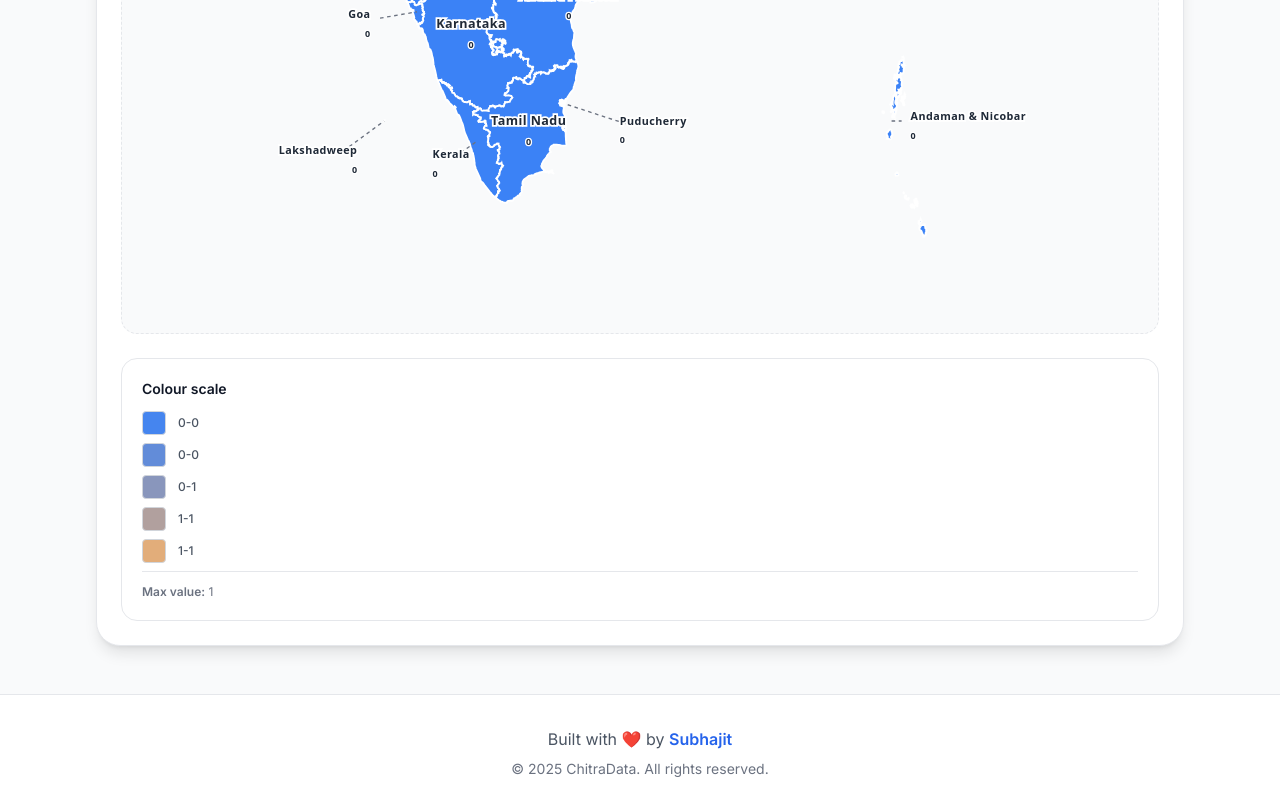
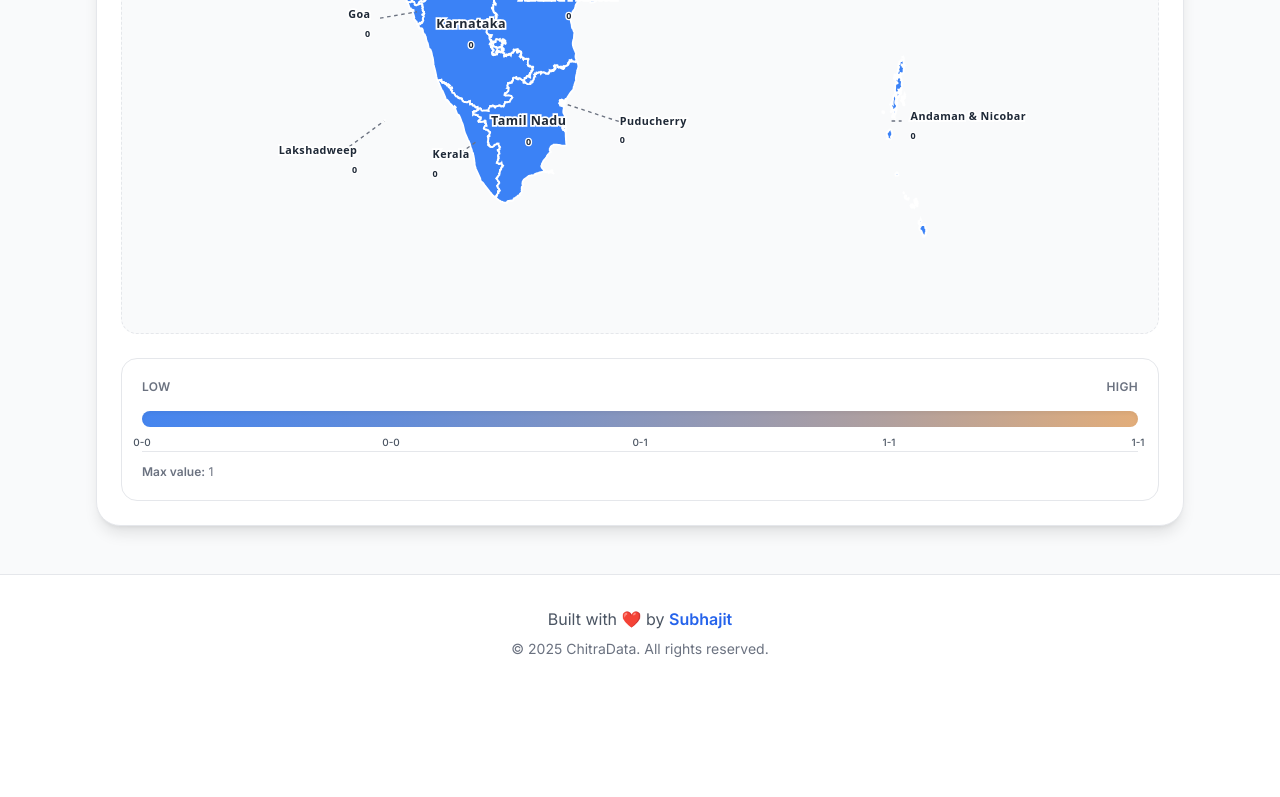
Before and after one commit to subhajitlucky/chitraData, a React (Vite) app: page /map in a window 1280 px wide. Shown: the part 2467-3264 px from the top of the page. After the commit the page ends 3182 px from the top, so only its background shows below. Built offline with nearby package versions, Linux system fonts and the light colour scheme.

Commit message:
improved map

```diff
--- a/src/components/IndiaMapPageClean.tsx
+++ b/src/components/IndiaMapPageClean.tsx
@@ -185,6 +185,9 @@ const computeAutoConnectorOffset = (
 
 const getValueLineOffset = (meta: LabelMeta) => Math.max(meta.fontSize * 0.9, 10);
 
+const MAP_BASE_WIDTH = 1000;
+const MAP_BASE_HEIGHT = 1100;
+
 const IndiaMapPageClean = () => {
   const [mapData, setMapData] = useState<StateData[]>(
     INDIAN_STATES.map(state => ({
@@ -345,6 +348,49 @@ const IndiaMapPageClean = () => {
       const svgClone = svgRef.current.cloneNode(true) as SVGSVGElement;
       svgClone.setAttribute('width', width.toString());
       svgClone.setAttribute('height', height.toString());
+      svgClone.setAttribute('preserveAspectRatio', 'xMidYMid meet');
+
+      const exportScale = width / MAP_BASE_WIDTH;
+
+      const scaleNumericString = (value: string, factor: number) => {
+        const match = value.match(/(-?\\d*\\.?\\d+)([a-z%]*)/i);
+        if (!match) {
+          return value;
+        }
+        const [, numberPart, unit] = match;
+        const parsed = parseFloat(numberPart);
+        if (!Number.isFinite(parsed)) {
+          return value;
+        }
+        const scaledNumber = parseFloat((parsed * factor).toFixed(2));
+        return `${scaledNumber}${unit}`;
+      };
+
+      const scaleStyleProperty = (selector: string, property: string, factor: number) => {
+        svgClone.querySelectorAll<SVGElement>(selector).forEach((element) => {
+          const current = element.style.getPropertyValue(property);
+          if (current) {
+            element.style.setProperty(property, scaleNumericString(current, factor));
+          }
+        });
+      };
+
+      const scaleAttribute = (selector: string, attribute: string, factor: number) => {
+        svgClone.querySelectorAll<SVGElement>(selector).forEach((element) => {
+          const current = element.getAttribute(attribute);
+          if (current) {
+            element.setAttribute(attribute, scaleNumericString(current, factor));
+          }
+        });
+      };
+
+      scaleAttribute('[data-export-role=\"map-title\"]', 'font-size', exportScale);
+      scaleAttribute('[data-export-role=\"map-source\"]', 'font-size', exportScale);
+      scaleStyleProperty('[data-export-role=\"state-label-name\"]', 'font-size', exportScale);
+      scaleStyleProperty('[data-export-role=\"state-label-value\"]', 'font-size', exportScale);
+      scaleStyleProperty('[data-export-role=\"state-connector\"]', 'stroke-width', exportScale);
+      scaleAttribute('[data-export-role=\"state-path\"]', 'stroke-width', exportScale);
+
 
       const svgData = new XMLSerializer().serializeToString(svgClone);
       const canvas = document.createElement('canvas');
@@ -365,7 +411,9 @@ const IndiaMapPageClean = () => {
           ctx.imageSmoothingQuality = 'high';
 
           // Draw the image
-          ctx.drawImage(img, 0, 0, width, height);
+          const marginX = Math.round(width * 0.045);
+          const marginY = Math.round(height * 0.05);
+          ctx.drawImage(img, marginX, marginY, width - marginX * 2, height - marginY * 2);
         }
 
         // Export as PNG with maximum quality
@@ -415,6 +463,25 @@ const IndiaMapPageClean = () => {
   };
 
   const colorScaleRanges = generateColorScaleLegend();
+  const legendGradientStops =
+    colorScaleRanges.length > 1
+      ? colorScaleRanges
+          .map((range, index) => {
+            const position =
+              colorScaleRanges.length === 1
+                ? 0
+                : (index / (colorScaleRanges.length - 1)) * 100;
+            return `${range.color} ${position}%`;
+          })
+          .join(', ')
+      : `${colorScaleRanges[0]?.color ?? '#e5e7eb'} 0%`;
+  const legendTickPositions = colorScaleRanges.map((range, index) => ({
+    label: range.label,
+    position:
+      colorScaleRanges.length === 1
+        ? 0
+        : (index / (colorScaleRanges.length - 1)) * 100
+  }));
 
   // Load and render map with D3
   useEffect(() => {
@@ -435,14 +502,15 @@ const IndiaMapPageClean = () => {
         const svg = d3.select(svgRef.current);
         svg.selectAll('*').remove();
 
-        const width = 1000;
-        const height = 1100; // Increased height to accommodate title and source
+        const width = MAP_BASE_WIDTH;
+        const height = MAP_BASE_HEIGHT; // Increased height to accommodate title and source
 
         svg.attr('viewBox', `0 0 ${width} ${height}`);
 
         // Add title at the top-right
         svg.append('text')
           .attr('class', 'map-title')
+          .attr('data-export-role', 'map-title')
           .attr('x', width - 150)
           .attr('y', 90)
           .attr('text-anchor', 'end')
@@ -547,6 +615,7 @@ const IndiaMapPageClean = () => {
           .attr('stroke', '#fff')
           .attr('stroke-width', 2)
           .attr('class', 'state')
+          .attr('data-export-role', 'state-path')
           .style('cursor', 'pointer')
           .style('transition', 'all 0.3s ease');
 
@@ -556,6 +625,7 @@ const IndiaMapPageClean = () => {
           .enter()
           .append('line')
           .attr('class', 'state-label-connector')
+          .attr('data-export-role', 'state-connector')
           .attr('x1', d => d.labelPosition.x + d.connectorOffset.x)
           .attr('y1', d => d.labelPosition.y + d.connectorOffset.y)
           .attr('x2', d => d.centroid[0])
@@ -575,6 +645,7 @@ const IndiaMapPageClean = () => {
 
         labelGroups.append('text')
           .attr('class', 'state-label-name state-label')
+          .attr('data-export-role', 'state-label-name')
           .attr('text-anchor', d => d.anchor)
           .attr('dominant-baseline', 'middle')
           .style('pointer-events', 'none')
@@ -591,6 +662,7 @@ const IndiaMapPageClean = () => {
 
         labelGroups.append('text')
           .attr('class', 'state-label-value')
+          .attr('data-export-role', 'state-label-value')
           .attr('text-anchor', d => d.anchor)
           .attr('dominant-baseline', 'hanging')
           .style('pointer-events', 'none')
@@ -614,6 +686,7 @@ const IndiaMapPageClean = () => {
         if (dataSource && dataSource.trim()) {
           svg.append('text')
             .attr('class', 'map-source')
+            .attr('data-export-role', 'map-source')
             .attr('x', width / 2)
             .attr('y', height - 20)
             .attr('text-anchor', 'middle')
@@ -655,15 +728,19 @@ const IndiaMapPageClean = () => {
       if (existingSource.empty()) {
         svg.append('text')
           .attr('class', 'map-source')
-          .attr('x', 500)
-          .attr('y', 1080)
+          .attr('data-export-role', 'map-source')
+          .attr('x', MAP_BASE_WIDTH / 2)
+          .attr('y', MAP_BASE_HEIGHT - 20)
           .attr('text-anchor', 'middle')
           .attr('font-size', '14px')
           .attr('font-family', 'system-ui, -apple-system, "Segoe UI", Roboto, sans-serif')
           .attr('fill', '#6b7280')
           .text(`Source: ${dataSource}`);
       } else {
-        existingSource.text(`Source: ${dataSource}`);
+        existingSource
+          .attr('x', MAP_BASE_WIDTH / 2)
+          .attr('y', MAP_BASE_HEIGHT - 20)
+          .text(`Source: ${dataSource}`);
       }
     } else {
       existingSource.remove();
@@ -1155,25 +1232,31 @@ const IndiaMapPageClean = () => {
           </div>
 
           <div className="mt-6 rounded-2xl border border-gray-200 bg-white p-5 dark:border-gray-700 dark:bg-gray-900">
-            <h5 className="text-sm font-semibold text-gray-900 dark:text-white">Colour scale</h5>
-            <div className="mt-3 space-y-2">
-              {colorScaleRanges.map((range, index) => (
-                <div key={index} className="flex items-center gap-3">
+            <div className="flex items-center justify-between text-xs font-semibold uppercase tracking-wide text-gray-500 dark:text-gray-400">
+              <span>Low</span>
+              <span>High</span>
+            </div>
             <div
-                    className="h-6 w-6 rounded border border-gray-300 dark:border-gray-600"
-                    style={{ backgroundColor: range.color }}
-                  />
-                  <span className="text-xs font-medium text-gray-600 dark:text-gray-400">{range.label}</span>
+              className="relative mt-4 h-4 rounded-full shadow-inner"
+              style={{ background: `linear-gradient(90deg, ${legendGradientStops})` }}
+            >
+              {legendTickPositions.map((tick, index) => (
+                <div
+                  key={index}
+                  className="absolute top-full mt-2 -translate-x-1/2 whitespace-nowrap text-[10px] font-medium text-gray-600 dark:text-gray-400"
+                  style={{ left: `${tick.position}%` }}
+                >
+                  {tick.label}
                 </div>
               ))}
-              <div className="mt-3 border-t border-gray-200 pt-3 text-xs text-gray-500 dark:border-gray-700 dark:text-gray-400">
-                <span className="font-semibold">Max value:</span> {maxValue}
+            </div>
+            <div className="mt-6 border-t border-gray-200 pt-3 text-xs text-gray-500 dark:border-gray-700 dark:text-gray-400">
+              <span className="font-semibold">Max value:</span> {maxValue.toLocaleString()}
               {dataSource && (
                 <span className="ml-2">
                   • <span className="font-semibold">Source:</span> {dataSource}
                 </span>
               )}
-              </div>
             </div>
           </div>
         </section>
```
Lines whose indentation alone changed are shown as unchanged.
